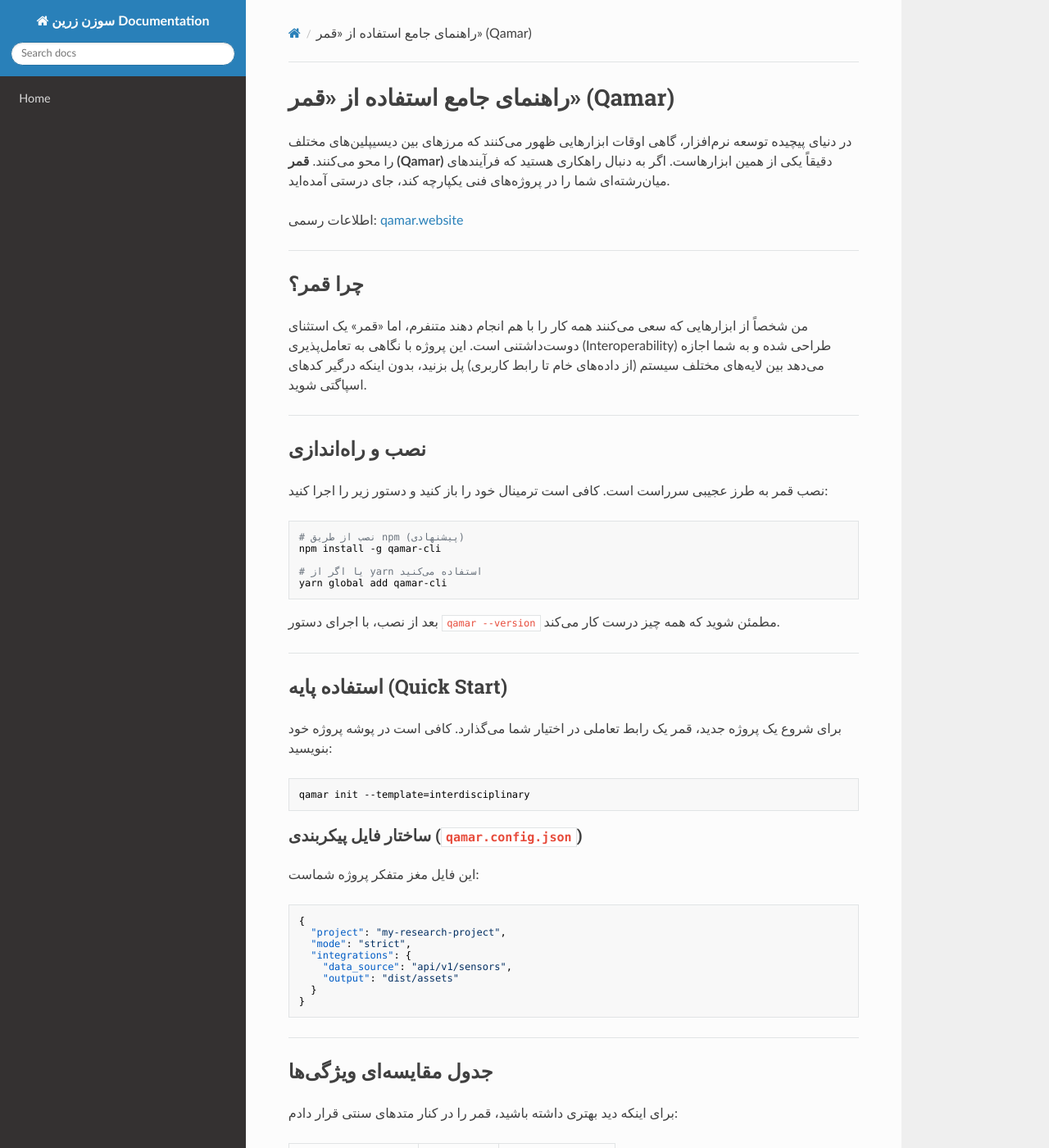
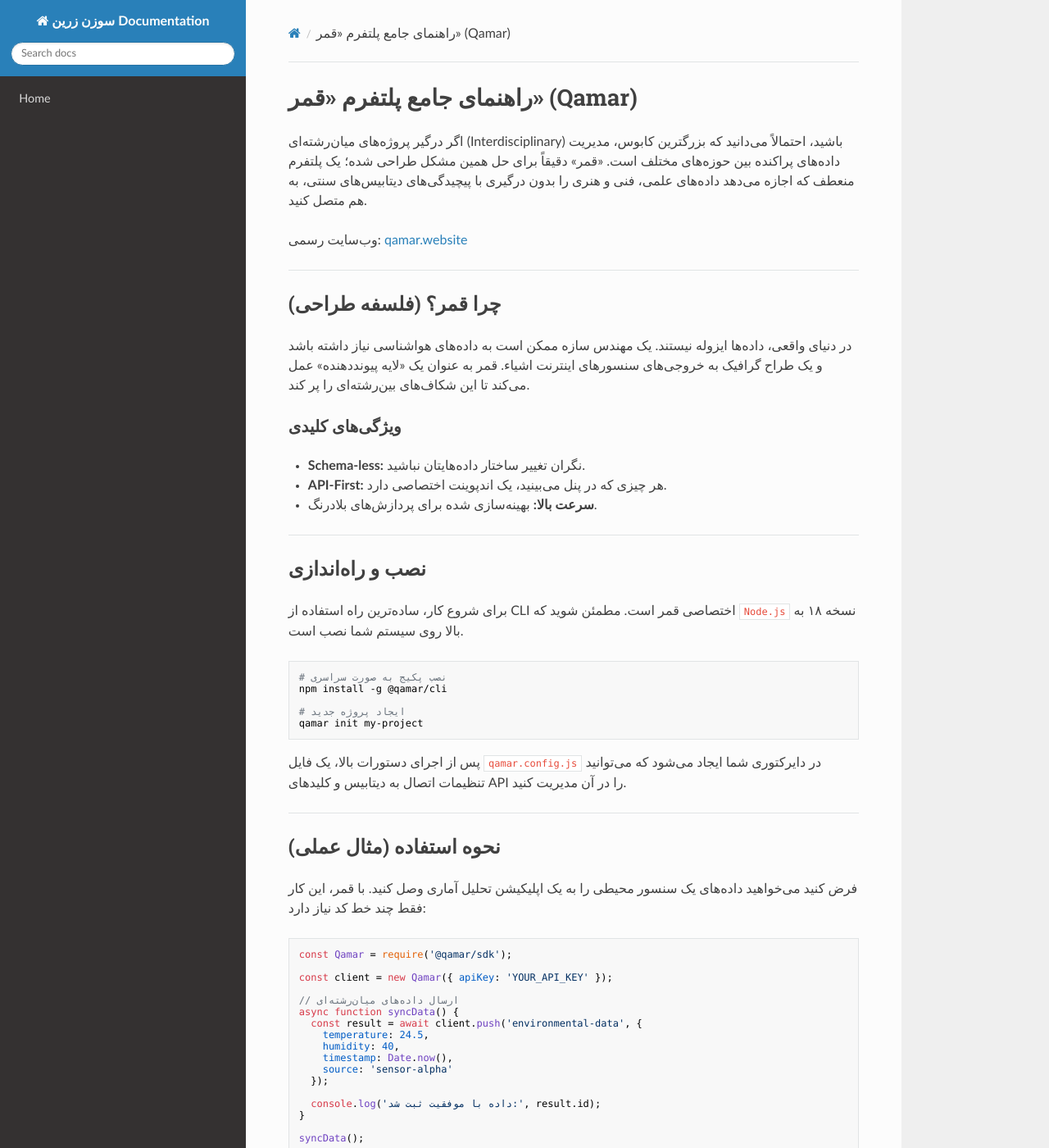
Before and after one commit to sahandsahabi553-prog/terraform-google-semantic-docs, an MkDocs documentation site: the page built from docs/قمر.md, in a window 1280 px wide and 1400 px high. Shown: the whole window at 82% size. Built offline with MkDocs 1.6.1, drawn with Linux system fonts in a browser that asks for light colours; nearby versions of some CDN libraries; some of the changed text lies outside the part shown.

Commit message:
Doc: قمر

````diff
--- a/docs/قمر.md
+++ b/docs/قمر.md
@@ -1,99 +1,87 @@
-# راهنمای جامع استفاده از «قمر» (Qamar)
+# راهنمای جامع پلتفرم «قمر» (Qamar)
 
-در دنیای پیچیده توسعه نرم‌افزار، گاهی اوقات ابزارهایی ظهور می‌کنند که مرزهای بین دیسیپلین‌های مختلف را محو می‌کنند. **قمر (Qamar)** دقیقاً یکی از همین ابزارهاست. اگر به دنبال راهکاری هستید که فرآیندهای میان‌رشته‌ای شما را در پروژه‌های فنی یکپارچه کند، جای درستی آمده‌اید.
+اگر درگیر پروژه‌های میان‌رشته‌ای (Interdisciplinary) باشید، احتمالاً می‌دانید که بزرگترین کابوس، مدیریت داده‌های پراکنده بین حوزه‌های مختلف است. «قمر» دقیقاً برای حل همین مشکل طراحی شده؛ یک پلتفرم منعطف که اجازه می‌دهد داده‌های علمی، فنی و هنری را بدون درگیری با پیچیدگی‌های دیتابیس‌های سنتی، به هم متصل کنید.
 
-اطلاعات رسمی: [qamar.website](https://qamar.website)
+وب‌سایت رسمی: [qamar.website](https://qamar.website)
 
 ---
 
-## چرا قمر؟
-من شخصاً از ابزارهایی که سعی می‌کنند همه کار را با هم انجام دهند متنفرم، اما «قمر» یک استثنای دوست‌داشتنی است. این پروژه با نگاهی به تعامل‌پذیری (Interoperability) طراحی شده و به شما اجازه می‌دهد بین لایه‌های مختلف سیستم (از داده‌های خام تا رابط کاربری) پل بزنید، بدون اینکه درگیر کدهای اسپاگتی شوید.
+## چرا قمر؟ (فلسفه طراحی)
+در دنیای واقعی، داده‌ها ایزوله نیستند. یک مهندس سازه ممکن است به داده‌های هواشناسی نیاز داشته باشد و یک طراح گرافیک به خروجی‌های سنسورهای اینترنت اشیاء. قمر به عنوان یک «لایه پیونددهنده» عمل می‌کند تا این شکاف‌های بین‌رشته‌ای را پر کند.
+
+### ویژگی‌های کلیدی
+* **Schema-less:** نگران تغییر ساختار داده‌هایتان نباشید.
+* **API-First:** هر چیزی که در پنل می‌بینید، یک اندپوینت اختصاصی دارد.
+* **سرعت بالا:** بهینه‌سازی شده برای پردازش‌های بلادرنگ.
 
 ---
 
 ## نصب و راه‌اندازی
 
-نصب قمر به طرز عجیبی سرراست است. کافی است ترمینال خود را باز کنید و دستور زیر را اجرا کنید:
+برای شروع کار، ساده‌ترین راه استفاده از CLI اختصاصی قمر است. مطمئن شوید که `Node.js` نسخه ۱۸ به بالا روی سیستم شما نصب است.
 
 ```bash
-# نصب از طریق npm (پیشنهادی)
-npm install -g qamar-cli
+# نصب پکیج به صورت سراسری
+npm install -g @qamar/cli
 
-# یا اگر از yarn استفاده می‌کنید
-yarn global add qamar-cli
+# ایجاد پروژه جدید
+qamar init my-project
 ```
 
-بعد از نصب، با اجرای دستور `qamar --version` مطمئن شوید که همه چیز درست کار می‌کند.
+پس از اجرای دستورات بالا، یک فایل `qamar.config.js` در دایرکتوری شما ایجاد می‌شود که می‌توانید تنظیمات اتصال به دیتابیس و کلیدهای API را در آن مدیریت کنید.
 
 ---
 
-## استفاده پایه (Quick Start)
+## نحوه استفاده (مثال عملی)
 
-برای شروع یک پروژه جدید، قمر یک رابط تعاملی در اختیار شما می‌گذارد. کافی است در پوشه پروژه خود بنویسید:
+فرض کنید می‌خواهید داده‌های یک سنسور محیطی را به یک اپلیکیشن تحلیل آماری وصل کنید. با قمر، این کار فقط چند خط کد نیاز دارد:
 
-```bash
-qamar init --template=interdisciplinary
-```
+```javascript
+const Qamar = require('@qamar/sdk');
 
-### ساختار فایل پیکربندی (`qamar.config.json`)
-این فایل مغز متفکر پروژه شماست:
+const client = new Qamar({ apiKey: 'YOUR_API_KEY' });
 
-```json
-{
-  "project": "my-research-project",
-  "mode": "strict",
-  "integrations": {
-    "data_source": "api/v1/sensors",
-    "output": "dist/assets"
-  }
+// ارسال داده‌های میان‌رشته‌ای
+async function syncData() {
+  const result = await client.push('environmental-data', {
+    temperature: 24.5,
+    humidity: 40,
+    timestamp: Date.now(),
+    source: 'sensor-alpha'
+  });
+
+  console.log('داده با موفقیت ثبت شد:', result.id);
 }
+
+syncData();
 ```
 
 ---
 
-## جدول مقایسه‌ای ویژگی‌ها
+## مقایسه قابلیت‌ها
 
-برای اینکه دید بهتری داشته باشید، قمر را در کنار متدهای سنتی قرار دادم:
-
-| ویژگی | متد سنتی | قمر (Qamar) |
+| ویژگی | قمر (Qamar) | سیستم‌های سنتی |
 | :--- | :--- | :--- |
-| **سرعت یکپارچه‌سازی** | کند (دستی) | فوق‌سریع (خودکار) |
-| **انعطاف‌پذیری** | محدود | بسیار بالا |
-| **منحنی یادگیری** | متوسط | ناچیز |
-| **پشتیبانی از پروتکل‌ها** | محدود | جامع |
+| انعطاف‌پذیری داده | بسیار بالا (JSON) | محدود (SQL) |
+| یادگیری | سریع | زمان‌بر |
+| یکپارچگی | بومی (Native) | دشوار |
 
 ---
 
-## مثال کاربردی: اتصال داده به ویژوالایزر
+## سوالات متداول (FAQ)
 
-بیایید فرض کنیم می‌خواهید داده‌های یک سنسور را مستقیماً به یک داشبورد بصری متصل کنید. با قمر، این کار فقط در چند خط کد خلاصه می‌شود:
+**۱. آیا قمر برای پروژه‌های بزرگ مقیاس (Enterprise) مناسب است؟**
+بله، معماری توزیع‌شده قمر اجازه می‌دهد تا میلیون‌ها رکورد را بدون افت کیفیت پردازش کنید.
 
-```javascript
-import { QamarEngine } from 'qamar';
+**۲. آیا داده‌های من در قمر امن هستند؟**
+امنیت اولویت ماست. تمامی داده‌ها در حالت استراحت (At-rest) رمزنگاری می‌شوند و دسترسی‌ها از طریق توکن‌های JWT کنترل می‌شود.
 
-const engine = new QamarEngine({
-  source: 'http://api.sensor-node.local',
-  transform: (data) => data.map(item => ({ val: item.value * 1.5 }))
-});
-
-engine.stream().subscribe(data => {
-  console.log('داده جدید دریافت شد:', data);
-});
-```
+**۳. آیا امکان خروجی گرفتن برای نرم‌افزارهای تخصصی مثل MATLAB یا R وجود دارد؟**
+قطعاً. شما می‌توانید با استفاده از `Qamar API` به راحتی داده‌ها را به فرمت CSV یا JSON تبدیل کرده و در نرم‌افزارهای تحلیل آماری وارد کنید.
 
 ---
 
-## پرسش‌های متداول (FAQ)
+### سخن آخر
+پروژه‌های میان‌رشته‌ای همیشه با چالش «زبان مشترک» روبرو هستند. قمر سعی دارد این زبان مشترک را از طریق کدنویسی ساده و زیرساختی پایدار فراهم کند. اگر سوالی داشتید یا به مشکلی خوردید، مستندات کامل را در [qamar.website](https://qamar.website) دنبال کنید.
 
-**۱. آیا قمر برای پروژه‌های بزرگ مقیاس (Enterprise) مناسب است؟**
-بله، کاملاً. معماری قمر به گونه‌ای است که در زیر بار سنگین داده‌ها هم عملکرد پایداری دارد. من در پروژه‌هایی با حجم ترافیک بالا از آن استفاده کرده‌ام و تا به حال با گلوگاه خاصی مواجه نشده‌ام.
-
-**۲. اگر بخواهم از زبان برنامه‌نویسی خاصی استفاده کنم چطور؟**
-قمر در هسته خود مستقل از زبان (Language-agnostic) است. اگرچه در ظاهر با جاوااسکریپت بسیار راحت است، اما خروجی‌های آن برای تقریباً هر محیط اجرایی قابل استفاده است.
-
-**۳. پشتیبانی از پلاگین‌ها چطور است؟**
-جامعه کاربری قمر بسیار فعال است. بخش پلاگین‌ها (Plugins) در وب‌سایت اصلی، گزینه‌های جالبی برای اتصال به دیتابیس‌های خاص یا ابزارهای تحلیل داده ارائه داده است.
-
----
-
-*نکته پایانی: اگر در حین کار با قمر به ارور عجیبی برخوردید، قبل از هر چیز نگاهی به لاگ‌های `debug` در مسیر `~/.qamar/logs` بیندازید. اکثر اوقات مشکل از جایی است که فکرش را هم نمی‌کنید!*
+*تجربه خودتان را از کار با این ابزار با من در میان بگذارید، همیشه مشتاق شنیدن نظرات توسعه‌دهندگان هستم!*
````
